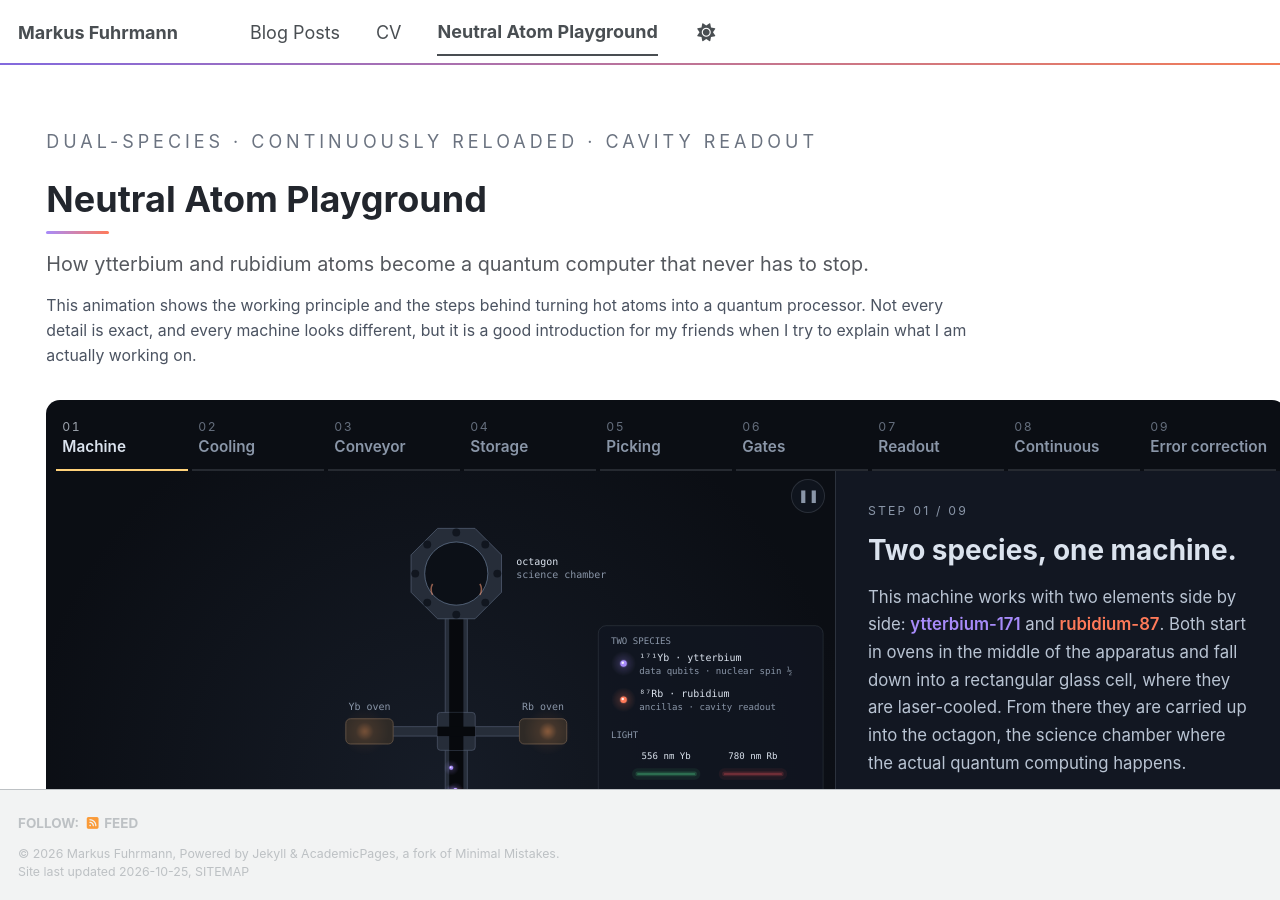
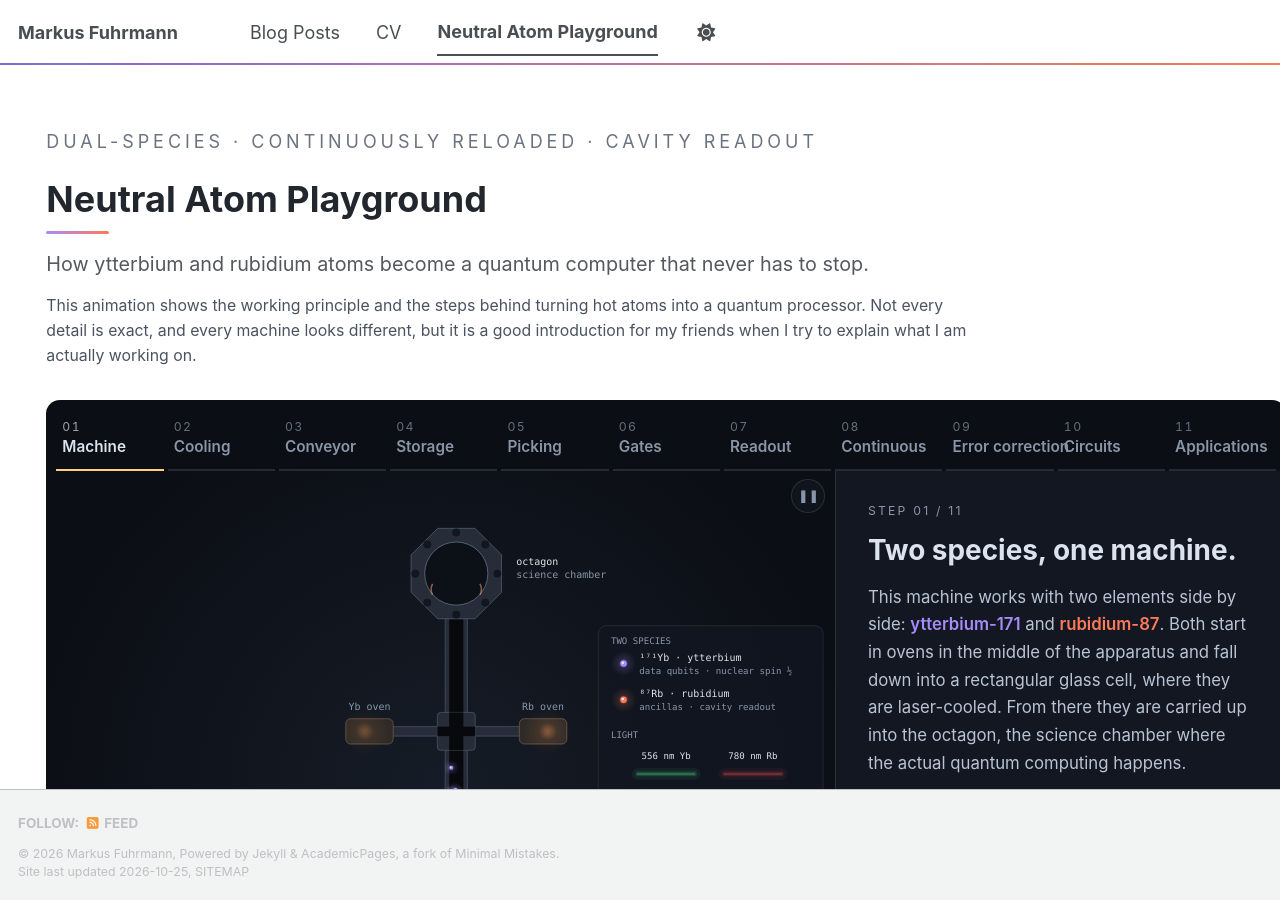
Before and after one commit to markfuhr23/markfuhr23.github.io, a Jekyll site: the page built from _pages/neutral-atom-playground.html, in a window 1280 px wide and 900 px high. Built offline with Jekyll 4.4.1, drawn with Linux system fonts in a browser that asks for light colours; a style sheet for code colours, icons or effects is not loaded; part of the change alters nothing that is shown.

Commit message:
Playground: step 10 circuits (GHZ with live amplitudes), step 11 applications (MIS)
Co-Authored-By: Claude Opus 5.5 <noreply@anthropic.com>

```diff
--- a/_pages/neutral-atom-playground.html
+++ b/_pages/neutral-atom-playground.html
@@ -27,7 +27,7 @@ author_profile: false
     </div>
 
     <div class="nap-panel">
-      <div class="nap-counter">STEP <span id="nap-current">01</span> / <span id="nap-total">09</span></div>
+      <div class="nap-counter">STEP <span id="nap-current">01</span> / <span id="nap-total">11</span></div>
       <h2 class="nap-title" id="nap-title"></h2>
       <div class="nap-text" id="nap-text"></div>
       <ul class="nap-chips" id="nap-chips"></ul>
--- a/assets/js/neutral-atom-playground.js
+++ b/assets/js/neutral-atom-playground.js
@@ -1837,6 +1837,440 @@
             text("corrects any single-qubit error", x + 16, 372, { size: 10 });
             text(`rounds ${CS.rounds}`, x + 16, 410, { size: 10, color: C.text });
             text(`errors corrected ${CS.fixed}`, x + 16, 430, { size: 10, color: C.text });
+        }
+
+        if (AS.status) text(AS.status, compact ? 980 : 985, 24, { align: "right", color: C.accent, size: 11 });
+    }
+
+
+    /* =========================================================
+       CIRCUIT VIEW  (4-qubit GHZ, compiled to H + CZ, with a
+       small state-vector simulator so the amplitudes are real)
+       ========================================================= */
+
+    const CQ = {
+        n: 4, wx0: 70, wx1: 900, wy0: 82, dy: 52, cx0: 190, cdx: 92,
+        ay: 470, ax0: 120, adx: 95, bx0: 540, bx1: 960, by: 492, bh: 70
+    };
+    /* CNOT(c, t) = H(t) · CZ(c, t) · H(t); neighbouring H gates share a column */
+    const CIRC = [
+        [["H", 0], ["H", 1]],
+        [["CZ", 0, 1]],
+        [["H", 1], ["H", 2]],
+        [["CZ", 1, 2]],
+        [["H", 2], ["H", 3]],
+        [["CZ", 2, 3]],
+        [["H", 3]],
+        [["M"]]
+    ];
+    const colX = k => CQ.cx0 + k * CQ.cdx;
+    const bitsOf = i => i.toString(2).padStart(4, "0");      /* q0 is the leftmost bit */
+
+    const CV = {
+        v: new Float64Array(16), disp: new Float64Array(16),
+        col: -1, head: CQ.cx0 - 60,
+        pulse: [0, 0, 0, 0], off: [0, 0, 0, 0], carried: [false, false, false, false],
+        cz: null, czA: 0, result: null, measA: 0,
+        shots: 0, ghz0: 0, ghz1: 0, other: 0
+    };
+
+    function circuitReset() {
+        CV.v.fill(0);
+        CV.v[0] = 1;
+        CV.col = -1;
+        CV.head = CQ.cx0 - 60;
+        CV.pulse.fill(0);
+        CV.off.fill(0);
+        CV.carried.fill(false);
+        CV.cz = null;
+        CV.czA = 0;
+        CV.result = null;
+        CV.measA = 0;
+    }
+
+    function applyH(k) {
+        const m = 1 << (3 - k), r = Math.SQRT1_2;
+        for (let i = 0; i < 16; i++) {
+            if (i & m) continue;
+            const a = CV.v[i], b = CV.v[i | m];
+            CV.v[i] = (a + b) * r;
+            CV.v[i | m] = (a - b) * r;
+        }
+    }
+
+    function applyCZ(c, t) {
+        const m = (1 << (3 - c)) | (1 << (3 - t));
+        for (let i = 0; i < 16; i++) if ((i & m) === m) CV.v[i] = -CV.v[i];
+    }
+
+    function measureState() {
+        let u = Math.random(), i = 0;
+        for (; i < 15; i++) { u -= CV.v[i] * CV.v[i]; if (u <= 0) break; }
+        CV.result = bitsOf(i);
+        CV.shots++;
+        if (i === 0) CV.ghz0++;
+        else if (i === 15) CV.ghz1++;
+        else CV.other++;
+        CV.v.fill(0);
+        CV.v[i] = 1;
+    }
+
+    function circuitRound() {
+        const acts = [{ dur: 0.6, start() { circuitReset(); AS.status = "start in |0000⟩"; } }];
+        CIRC.forEach((col, k) => {
+            acts.push({
+                dur: 0.35,
+                start() { CV.col = k; this.h0 = CV.head; },
+                update(p) { CV.head = lerp(this.h0, colX(k), ease(p)); }
+            });
+            const g = col[0][0];
+            if (g === "H") {
+                const qs = col.map(x => x[1]);
+                acts.push({
+                    dur: 0.7,
+                    start() { AS.status = `single-qubit gates · H on ${qs.map(q => "q" + q).join(", ")}`; },
+                    update(p) { for (const q of qs) CV.pulse[q] = Math.sin(Math.PI * p); },
+                    end() { for (const q of qs) { CV.pulse[q] = 0; applyH(q); } }
+                });
+            } else if (g === "CZ") {
+                const [, c, t] = col[0], d = CQ.adx - 34;
+                acts.push({
+                    dur: 0.6,
+                    start() { AS.status = `tweezer brings q${t} next to q${c}`; CV.carried[t] = true; },
+                    update(p) { CV.off[t] = -d * ease(p); }
+                });
+                acts.push({
+                    dur: 0.7,
+                    start() { CV.cz = [c, t]; AS.status = `Rydberg pulse · CZ on q${c}, q${t}`; },
+                    update(p) { CV.czA = Math.sin(Math.PI * p); },
+                    end() { CV.czA = 0; CV.cz = null; applyCZ(c, t); }
+                });
+                acts.push({
+                    dur: 0.6,
+                    start() { AS.status = `q${t} back to its site`; },
+                    update(p) { CV.off[t] = -d * (1 - ease(p)); },
+                    end() { CV.carried[t] = false; }
+                });
+            } else {
+                acts.push({
+                    dur: 1.0,
+                    start() { measureState(); AS.status = `measure all · result ${CV.result}`; },
+                    update(p) { CV.measA = Math.min(1, p * 3); }
+                });
+                acts.push({ dur: 1.6 });
+            }
+        });
+        return acts;
+    }
+
+    function updateCircuit(dt) {
+        const f = Math.min(1, dt * 8);
+        for (let i = 0; i < 16; i++) CV.disp[i] += (CV.v[i] - CV.disp[i]) * f;
+    }
+
+    function drawCircuitView() {
+        const done = k => k < CV.col, now = k => k === CV.col;
+
+        /* wires */
+        for (let q = 0; q < 4; q++) {
+            const y = CQ.wy0 + q * CQ.dy;
+            ctx.strokeStyle = hexA(C.text, 0.25);
+            ctx.lineWidth = 1;
+            ctx.beginPath();
+            ctx.moveTo(CQ.wx0 + 46, y);
+            ctx.lineTo(CQ.wx1, y);
+            ctx.stroke();
+            text(`q${q} |0⟩`, CQ.wx0, y, { color: C.text, size: 11 });
+        }
+
+        /* gates */
+        CIRC.forEach((col, k) => {
+            const x = colX(k), a = now(k) ? 1 : done(k) ? 0.75 : 0.4;
+            const stroke = now(k) ? C.accent : C.yb;
+            for (const g of col) {
+                if (g[0] === "H") {
+                    const y = CQ.wy0 + g[1] * CQ.dy;
+                    ctx.fillStyle = "#121722";
+                    ctx.strokeStyle = hexA(stroke, a);
+                    ctx.lineWidth = 1.4;
+                    rr(x - 14, y - 14, 28, 28, 5);
+                    ctx.fill();
+                    ctx.stroke();
+                    text("H", x, y + 1, { align: "center", size: 12, weight: 700, color: hexA(stroke, a) });
+                } else if (g[0] === "CZ") {
+                    const y1 = CQ.wy0 + g[1] * CQ.dy, y2 = CQ.wy0 + g[2] * CQ.dy;
+                    ctx.strokeStyle = hexA(now(k) ? C.accent : C.rydberg, a);
+                    ctx.fillStyle = hexA(now(k) ? C.accent : C.rydberg, a);
+                    ctx.lineWidth = 1.6;
+                    ctx.beginPath();
+                    ctx.moveTo(x, y1);
+                    ctx.lineTo(x, y2);
+                    ctx.stroke();
+                    circle(x, y1, 5);
+                    circle(x, y2, 5);
+                } else {
+                    for (let q = 0; q < 4; q++) {
+                        const y = CQ.wy0 + q * CQ.dy;
+                        ctx.fillStyle = "#121722";
+                        ctx.strokeStyle = hexA(stroke, a);
+                        ctx.lineWidth = 1.4;
+                        rr(x - 14, y - 14, 28, 28, 5);
+                        ctx.fill();
+                        ctx.stroke();
+                        ctx.beginPath();
+                        ctx.arc(x, y + 6, 9, Math.PI * 1.15, Math.PI * 1.85);
+                        ctx.stroke();
+                        ctx.beginPath();
+                        ctx.moveTo(x, y + 6);
+                        ctx.lineTo(x + 6, y - 6);
+                        ctx.stroke();
+                    }
+                }
+            }
+        });
+
+        /* CNOT brackets: each H · CZ · H group */
+        if (!compact) {
+            for (let k = 0; k < 3; k++) {
+                const x1 = colX(2 * k) - 18, x2 = colX(2 * k + 2) + 18, y = CQ.wy0 + 3 * CQ.dy + 34;
+                ctx.strokeStyle = hexA(C.dim, 0.5);
+                ctx.lineWidth = 1;
+                ctx.beginPath();
+                ctx.moveTo(x1, y - 5); ctx.lineTo(x1, y); ctx.lineTo(x2, y); ctx.lineTo(x2, y - 5);
+                ctx.stroke();
+                text(`CNOT q${k}→q${k + 1} = H · CZ · H`, (x1 + x2) / 2, y + 14, { align: "center", size: 9 });
+            }
+        }
+
+        /* playhead */
+        ctx.setLineDash([3, 4]);
+        ctx.strokeStyle = hexA(C.accent, 0.7);
+        ctx.lineWidth = 1.2;
+        ctx.beginPath();
+        ctx.moveTo(CV.head, CQ.wy0 - 30);
+        ctx.lineTo(CV.head, CQ.wy0 + 3 * CQ.dy + 22);
+        ctx.stroke();
+        ctx.setLineDash([]);
+
+        /* the atoms executing it */
+        text("THE ATOMS", CQ.ax0 - 30, CQ.ay - 74, { size: 9 });
+        const pos = q => [CQ.ax0 + q * CQ.adx + CV.off[q], CQ.ay];
+        if (CV.cz && CV.czA > 0.01) {
+            const [c, t] = CV.cz, [x1, y1] = pos(c), [x2] = pos(t);
+            ctx.setLineDash([3, 3]);
+            ctx.strokeStyle = hexA(C.rydberg, 0.7 * CV.czA);
+            ctx.lineWidth = 1.2;
+            ring((x1 + x2) / 2, y1, 30 + 6 * CV.czA);
+            ctx.setLineDash([]);
+            beam(CQ.ax0 - 50, CQ.ay, CQ.ax0 + 3 * CQ.adx + 50, CQ.ay, C.rydberg, 6, 0.3 * CV.czA);
+        }
+        for (let q = 0; q < 4; q++) {
+            const [x, y] = pos(q);
+            ctx.strokeStyle = hexA(C.tweezer, 0.16);
+            ctx.lineWidth = 1;
+            ring(CQ.ax0 + q * CQ.adx, y, 11);
+            if (CV.pulse[q] > 0.01) beam(x, y - 70, x, y, "#c4b5fd", 7, 0.9 * CV.pulse[q]);
+            if (CV.carried[q]) {
+                ctx.globalCompositeOperation = "lighter";
+                glow(x, y, 22, C.tweezer, 0.5);
+                ctx.globalCompositeOperation = "source-over";
+                ctx.strokeStyle = hexA(C.tweezer, 0.9);
+                ring(x, y, 11);
+            }
+            let col = C.yb;
+            if (CV.cz && CV.cz.includes(q)) col = mixHex(C.yb, C.rydberg, CV.czA);
+            const bright = CV.result && CV.result[q] === "1";
+            if (CV.measA > 0.01 && bright) {
+                ctx.globalCompositeOperation = "lighter";
+                glow(x, y, 30, "#e2e8f0", 0.7 * CV.measA);
+                ctx.globalCompositeOperation = "source-over";
+            }
+            drawAtom(x, y, "yb", 1, 1.3, col);
+            text(`q${q}`, CQ.ax0 + q * CQ.adx, y + 26, { align: "center", size: 10 });
+            if (CV.result && CV.measA > 0.01) {
+                text(CV.result[q], CQ.ax0 + q * CQ.adx, y - 34, {
+                    align: "center", size: 15, weight: 700, alpha: CV.measA,
+                    color: bright ? C.text : C.faint
+                });
+            }
+        }
+
+        /* amplitudes */
+        const w = (CQ.bx1 - CQ.bx0) / 16;
+        text("STATE · AMPLITUDES", CQ.bx0, CQ.by - CQ.bh - 22, { size: 9 });
+        ctx.strokeStyle = hexA(C.text, 0.25);
+        ctx.lineWidth = 1;
+        ctx.beginPath();
+        ctx.moveTo(CQ.bx0, CQ.by);
+        ctx.lineTo(CQ.bx1, CQ.by);
+        ctx.stroke();
+        for (let i = 0; i < 16; i++) {
+            const a = CV.disp[i], x = CQ.bx0 + i * w + 3, h = a * CQ.bh;
+            if (Math.abs(h) > 0.5) {
+                ctx.fillStyle = hexA(a >= 0 ? C.yb : C.rb, 0.85);
+                ctx.fillRect(x, h > 0 ? CQ.by - h : CQ.by, w - 6, Math.abs(h));
+            }
+            if (!compact || i === 0 || i === 15) {
+                ctx.save();
+                ctx.translate(x + (w - 6) / 2, CQ.by + CQ.bh + 8);
+                ctx.rotate(-Math.PI / 2);
+                text(bitsOf(i), 0, 0, { align: "right", size: 8, color: i === 0 || i === 15 ? C.text : C.faint });
+                ctx.restore();
+            }
+        }
+        text("+", CQ.bx0 - 12, CQ.by - CQ.bh / 2, { size: 10, color: C.yb });
+        text("−", CQ.bx0 - 12, CQ.by + CQ.bh / 2, { size: 10, color: C.rb });
+        text(`shots ${CV.shots} · 0000: ${CV.ghz0} · 1111: ${CV.ghz1} · other: ${CV.other}`,
+            CQ.bx0, 608, { size: 10, color: C.text });
+
+        if (AS.status) text(AS.status, compact ? 980 : 985, 24, { align: "right", color: C.accent, size: 11 });
+    }
+
+
+    /* =========================================================
+       APPLICATIONS VIEW  (maximum independent set on a unit-disk
+       graph: the Rydberg blockade forbids neighbours natively)
+       ========================================================= */
+
+    const MIS = (() => {
+        const jit = [[8, -6], [-10, 12], [14, 4], [-6, -12], [10, 10], [-14, -4], [4, 14], [12, -10],
+            [-8, 6], [6, -14], [-12, 10], [14, 8], [-4, -8], [10, -4], [-10, -12], [6, 12]];
+        const nodes = [];
+        for (let r = 0; r < 4; r++) {
+            for (let c = 0; c < 4; c++) {
+                if ((r === 0 && c === 3) || (r === 3 && c === 0)) continue;
+                const j = jit[r * 4 + c];
+                nodes.push({ x: 110 + c * 120 + j[0], y: 150 + r * 112 + j[1], p: 0, show: 0 });
+            }
+        }
+        const R = 150, edges = [];
+        for (let i = 0; i < nodes.length; i++)
+            for (let k = i + 1; k < nodes.length; k++)
+                if (Math.hypot(nodes[i].x - nodes[k].x, nodes[i].y - nodes[k].y) < R) edges.push([i, k]);
+        /* brute force: the largest set with no edge inside */
+        const n = nodes.length;
+        let best = 0, bestN = 0;
+        for (let m = 1; m < (1 << n); m++) {
+            let ok = true;
+            for (const [i, k] of edges) if ((m >> i) & (m >> k) & 1) { ok = false; break; }
+            if (!ok) continue;
+            let c = 0;
+            for (let x = m; x; x &= x - 1) c++;
+            if (c > bestN) { bestN = c; best = m; }
+        }
+        nodes.forEach((nd, i) => { nd.mis = !!((best >> i) & 1); nd.ph = rand(0, TAU); });
+        return { nodes, edges, R, size: bestN, edgeA: 0, sweep: 0, found: 0, phase: "" };
+    })();
+
+    function misRound() {
+        return [
+            {
+                dur: 1.6,
+                start() {
+                    MIS.found = 0; MIS.sweep = 0;
+                    for (const nd of MIS.nodes) { nd.p = 0; nd.show = 0; }
+                    AS.status = "problem → atoms: neighbours closer than the blockade radius are linked";
+                },
+                update(p) { MIS.edgeA = p; }
+            },
+            {
+                dur: 4.0,
+                start() { AS.status = "sweep the laser detuning slowly · blockade forbids excited neighbours"; },
+                update(p) {
+                    MIS.sweep = p;
+                    for (const nd of MIS.nodes) {
+                        const ramp = clamp((p - 0.15) / 0.75, 0, 1);
+                        nd.p = nd.mis ? ease(ramp) : 0.45 * Math.sin(Math.PI * ramp);
+                    }
+                }
+            },
+            {
+                dur: 1.2,
+                start() {
+                    /* mostly the optimum; sometimes one short, as in real runs */
+                    const miss = Math.random() < 0.2 ? MIS.nodes.filter(nd => nd.mis)[Math.floor(rand(0, MIS.size))] : null;
+                    let k = 0;
+                    for (const nd of MIS.nodes) { nd.show = nd.mis && nd !== miss ? 1 : 0; k += nd.show; }
+                    MIS.found = k;
+                    AS.status = k === MIS.size
+                        ? `measured: ${k} atoms excited · a maximum independent set`
+                        : `measured: ${k} atoms · one short of the optimum (${MIS.size}) · run again`;
+                },
+                update(p) { for (const nd of MIS.nodes) nd.p = lerp(nd.p, nd.show, p); }
+            },
+            { dur: 2.4 },
+            { dur: 0.8, update(p) { MIS.edgeA = 1 - p; for (const nd of MIS.nodes) nd.p *= 1 - p; } }
+        ];
+    }
+
+    const APPS = [
+        {
+            title: "OPTIMIZATION", tag: "explored today", col: C.rydberg,
+            lines: ["scheduling, logistics, network design", "maps natively onto Rydberg arrays", "(left) · advantage still an open question"]
+        },
+        {
+            title: "CHEMISTRY & MATERIALS", tag: "needs error correction", col: C.l556,
+            lines: ["catalysts, batteries, drug molecules", "simulate electrons the way nature does", "needs hundreds of logical qubits"]
+        },
+        {
+            title: "CRYPTOGRAPHY", tag: "far future", col: C.rb,
+            lines: ["Shor's algorithm breaks RSA", "RSA-2048: < 1 million noisy qubits", "(2025 estimate) · drives post-quantum crypto"]
+        }
+    ];
+
+    function drawAppsView() {
+        const t = simTime;
+
+        text("EXAMPLE · MAXIMUM INDEPENDENT SET", 60, 72, { size: 9 });
+        text("e.g. place radio towers so no two neighbours interfere", 60, 90, { size: 10, color: C.text });
+
+        ctx.lineWidth = 1.2;
+        for (const [i, k] of MIS.edges) {
+            const a = MIS.nodes[i], b = MIS.nodes[k];
+            ctx.strokeStyle = hexA(C.text, 0.22 * MIS.edgeA);
+            ctx.beginPath();
+            ctx.moveTo(a.x, a.y);
+            ctx.lineTo(b.x, b.y);
+            ctx.stroke();
+        }
+        for (const nd of MIS.nodes) {
+            if (nd.p > 0.6) {
+                ctx.setLineDash([3, 4]);
+                ctx.strokeStyle = hexA(C.rydberg, 0.35 * (nd.p - 0.6) / 0.4);
+                ctx.lineWidth = 1;
+                ring(nd.x, nd.y, MIS.R / 2);
+                ctx.setLineDash([]);
+            }
+        }
+        for (const nd of MIS.nodes) {
+            const flick = MIS.sweep > 0 && MIS.sweep < 1 && !nd.show ? 0.15 * Math.sin(t * 9 + nd.ph) : 0;
+            const p = clamp(nd.p + flick, 0, 1);
+            if (p > 0.05) {
+                ctx.globalCompositeOperation = "lighter";
+                glow(nd.x, nd.y, 30, C.rydberg, 0.7 * p);
+                ctx.globalCompositeOperation = "source-over";
+            }
+            drawAtom(nd.x, nd.y, "rb", 1, 1.2, mixHex(C.rb, C.rydberg, p));
+        }
+
+        /* blockade radius scale */
+        ctx.strokeStyle = hexA(C.text, 0.45);
+        ctx.lineWidth = 1.2;
+        ctx.beginPath();
+        ctx.moveTo(60, 600); ctx.lineTo(60 + MIS.R, 600);
+        ctx.stroke();
+        text("blockade radius", 60 + MIS.R + 10, 600, { size: 9 });
+        if (MIS.found) text(`${MIS.found} / ${MIS.size}`, 560, 600, { size: 13, weight: 600, color: C.text, align: "right" });
+
+        if (!compact) {
+            APPS.forEach((a, i) => {
+                const x = 640, y = 70 + i * 178, w = 345, h = 158;
+                panel(x, y, w, h, a.title);
+                ctx.fillStyle = hexA(a.col, 0.9);
+                circle(x + w - 20, y + 20, 4);
+                text(a.tag, x + w - 32, y + 20, { size: 9, align: "right", color: a.col });
+                a.lines.forEach((ln, k) => text(ln, x + 16, y + 56 + k * 24, { size: 10, color: k === 0 ? C.text : C.dim }));
+            });
         }
 
         if (AS.status) text(AS.status, compact ? 980 : 985, 24, { align: "right", color: C.accent, size: 11 });
@@ -2180,6 +2614,42 @@
                 AS.status = "";
                 play(codeRound, true);
             }
+        },
+
+        {
+            nav: "Circuits",
+            view: "circuit",
+            label: "QUANTUM CIRCUITS · COMPILED TO NATIVE GATES",
+            title: "From circuits to laser pulses.",
+            text:
+                `<p>An algorithm is written as a <em>quantum circuit</em>: qubits as lines, gates as boxes. The machine itself only knows a few <em>native gates</em>: single-qubit rotations (laser or RF pulses, on all atoms or on selected ones) and the Rydberg CZ gate. A compiler translates everything else, for example a CNOT becomes H&nbsp;·&nbsp;CZ&nbsp;·&nbsp;H.</p>
+                 <p>Atoms that need to interact are brought next to each other by moving tweezers, so any qubit can talk to any other. This example creates a four-qubit GHZ state. The bars show the actual quantum amplitudes after each gate, including the sign flips from the CZ gates. An ideal machine then measures only 0000 or 1111, each half of the time.</p>`,
+            chips: ["native gates: rotations + CZ", "CNOT = H · CZ · H", "atoms moved to interact", "GHZ: 0000 or 1111"],
+            papers: [["Barenco et al.", "Phys. Rev. A 52, 3457 (1995)", "https://doi.org/10.1103/PhysRevA.52.3457", "Any circuit can be built from single-qubit gates plus one two-qubit gate."], ["Levine et al.", "Phys. Rev. Lett. 123, 170503 (2019)", "https://doi.org/10.1103/PhysRevLett.123.170503", "Parallel high-fidelity CZ and three-qubit gates with Rydberg atoms."], ["Graham et al.", "Nature 604, 457 (2022)", "https://doi.org/10.1038/s41586-022-04603-6", "Multi-qubit entanglement and first algorithms on a neutral-atom computer."], ["Bluvstein et al.", "Nature 604, 451 (2022)", "https://doi.org/10.1038/s41586-022-04592-6", "Moving entangled atoms mid-circuit to connect any qubits."]],
+            enter() {
+                circuitReset();
+                CV.disp.fill(0);
+                CV.disp[0] = 1;
+                CV.shots = CV.ghz0 = CV.ghz1 = CV.other = 0;
+                AS.status = "";
+                play(circuitRound, true);
+            }
+        },
+
+        {
+            nav: "Applications",
+            view: "apps",
+            label: "APPLICATIONS",
+            title: "Why build all this?",
+            text:
+                `<p>To solve a real problem, it has to be translated into qubits and gates. Some problems fit neutral atoms almost natively. In the <em>maximum independent set</em> problem you pick as many points of a network as possible, with no two neighbours. Place one atom per point: the Rydberg blockade already forbids neighbouring excitations, and a slow laser sweep drives the atoms towards the best answer.</p>
+                 <p>The big promises are further away. Simulating molecules for catalysts, batteries or drugs, and factoring numbers with Shor's algorithm, need error-corrected logical qubits (step 09) in large numbers. Today's machines are research devices, and a clear industrial advantage has not been shown yet. Getting there is exactly what labs like ours are working on.</p>`,
+            chips: ["optimization · explored today", "chemistry · needs error correction", "cryptography · far future"],
+            papers: [["Ebadi et al.", "Science 376, 1209 (2022)", "https://doi.org/10.1126/science.abo6587", "Maximum independent set solved natively on up to 289 Rydberg atoms."], ["Reiher et al.", "PNAS 114, 7555 (2017)", "https://doi.org/10.1073/pnas.1619152114", "Resource estimate for simulating nitrogen fixation (FeMoco) on a quantum computer."], ["Shor", "SIAM J. Comput. 26, 1484 (1997)", "https://doi.org/10.1137/S0097539795293172", "Polynomial-time factoring: the algorithm that threatens RSA."], ["Gidney", "arXiv:2505.15917 (2025)", "https://arxiv.org/abs/2505.15917", "RSA-2048 with fewer than a million noisy qubits."]],
+            enter() {
+                AS.status = "";
+                play(misRound, true);
+            }
         }
     ];
 
@@ -2263,6 +2733,7 @@
         const v = steps[cur].view;
         if (v === "machine") updateMachine(dt);
         else if (v === "array") updateArray(dt);
+        else if (v === "circuit") updateCircuit(dt);
         if (MS.panel === "lattice") latticePhaseInset += 0.3 * MS.vel * dt;
         updateSeq(dt);
     }
@@ -2270,6 +2741,8 @@
     function drawView(v) {
         if (v === "machine") drawMachineView();
         else if (v === "code") drawCodeView();
+        else if (v === "circuit") drawCircuitView();
+        else if (v === "apps") drawAppsView();
         else drawArrayView();
     }
 
```
